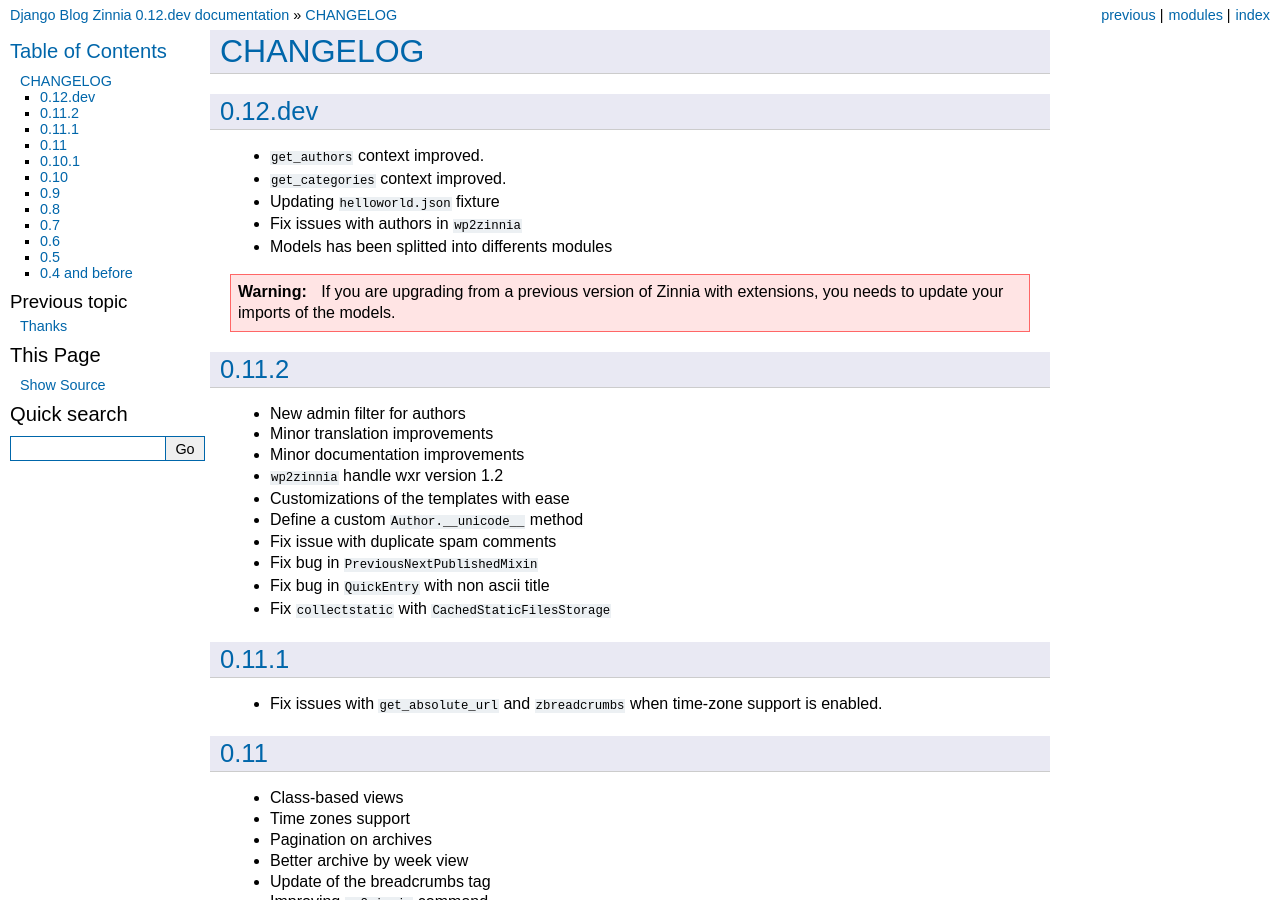
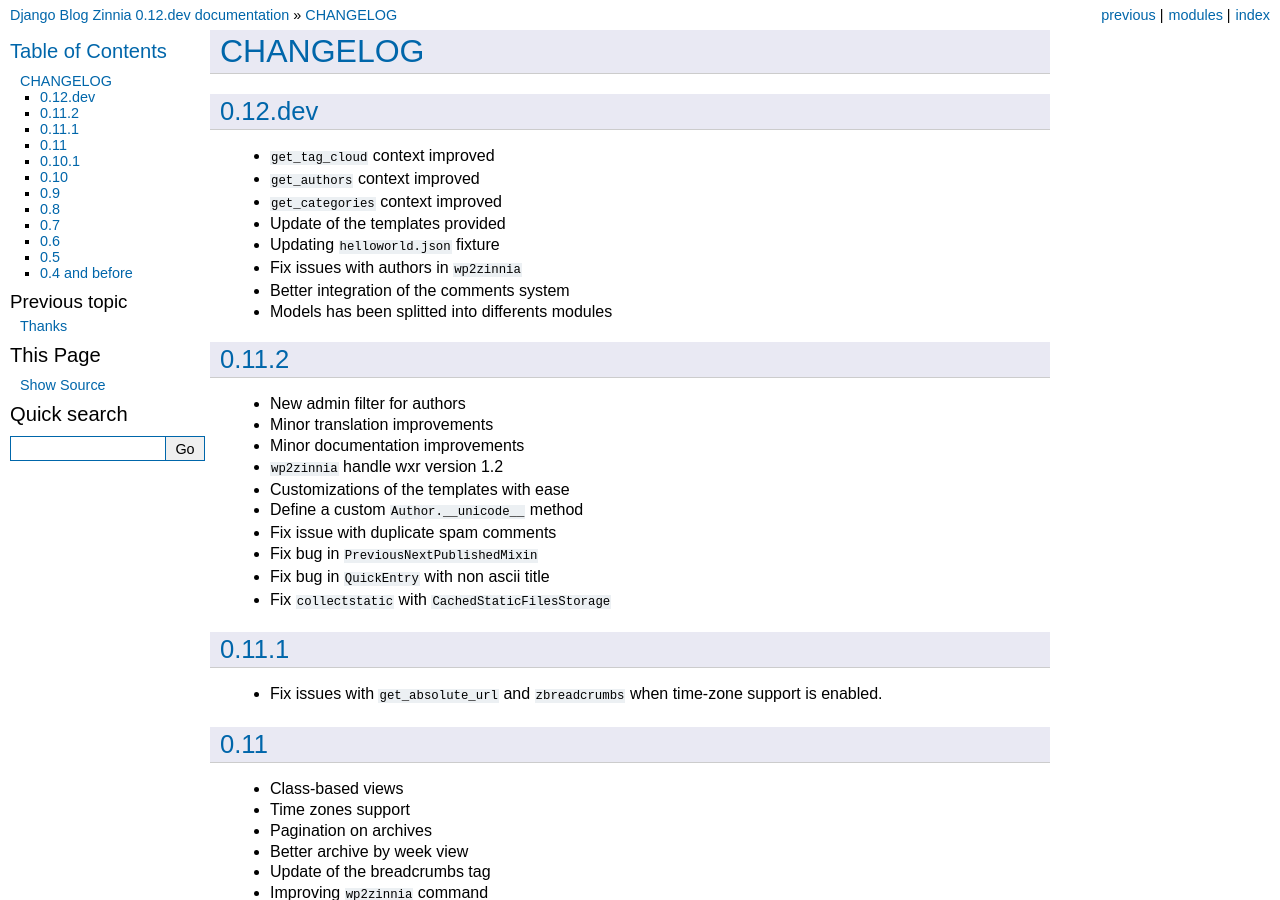
Before and after one commit to Fantomas42/django-blog-zinnia, a Sphinx documentation site: the page built from docs/notes/changelog.rst, in a window 1280 px wide and 900 px high. Built offline with Sphinx 7.4.7, drawn with Linux system fonts in a browser that asks for light colours.

Commit message:
tag cloud detect if a tag is in the context of the view

```diff
--- a/docs/notes/changelog.rst
+++ b/docs/notes/changelog.rst
@@ -4,15 +4,14 @@
 0.12.dev
 --------
 
-* ``get_authors`` context improved.
-* ``get_categories`` context improved.
+* ``get_tag_cloud`` context improved
+* ``get_authors`` context improved
+* ``get_categories`` context improved
+* Update of the templates provided
 * Updating ``helloworld.json`` fixture
 * Fix issues with authors in ``wp2zinnia``
+* Better integration of the comments system
 * Models has been splitted into differents modules
-
-.. warning::
-   If you are upgrading from a previous version of Zinnia with
-   extensions, you needs to update your imports of the models.
 
 0.11.2
 ------
```
Also changed, not shown: 3 other files.
